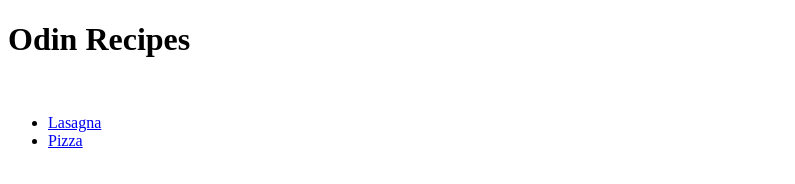
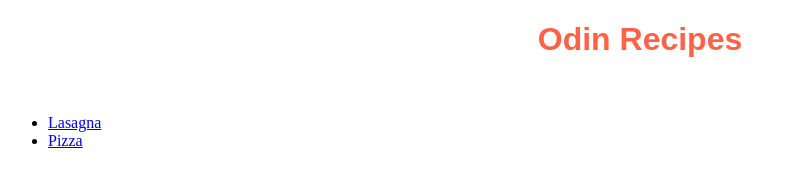
Before and after one commit to cemilcakmak/fe-works, a plain HTML site: page html-css-intro/odin-recipes/index.html in a window 1280 px wide. Shown: the whole page, without its empty margins (0-795 px from the left). Drawn offline with Linux system fonts and the light colour scheme.

Commit message:
Customized header for index.html

```diff
--- a/html-css-intro/odin-recipes/index.html
+++ b/html-css-intro/odin-recipes/index.html
@@ -6,7 +6,7 @@
     <title>Document</title>
 </head>
 <body>
-    <div>
+    <div id="main-header">
         <h1>Odin Recipes</h1>
     </div>
 
--- a/html-css-intro/odin-recipes/styles/style.css
+++ b/html-css-intro/odin-recipes/styles/style.css
@@ -0,0 +1,5 @@
+#main-header {
+    text-align: center;
+    color: tomato;
+    font-family: Arial, Helvetica, sans-serif;
+}
```
